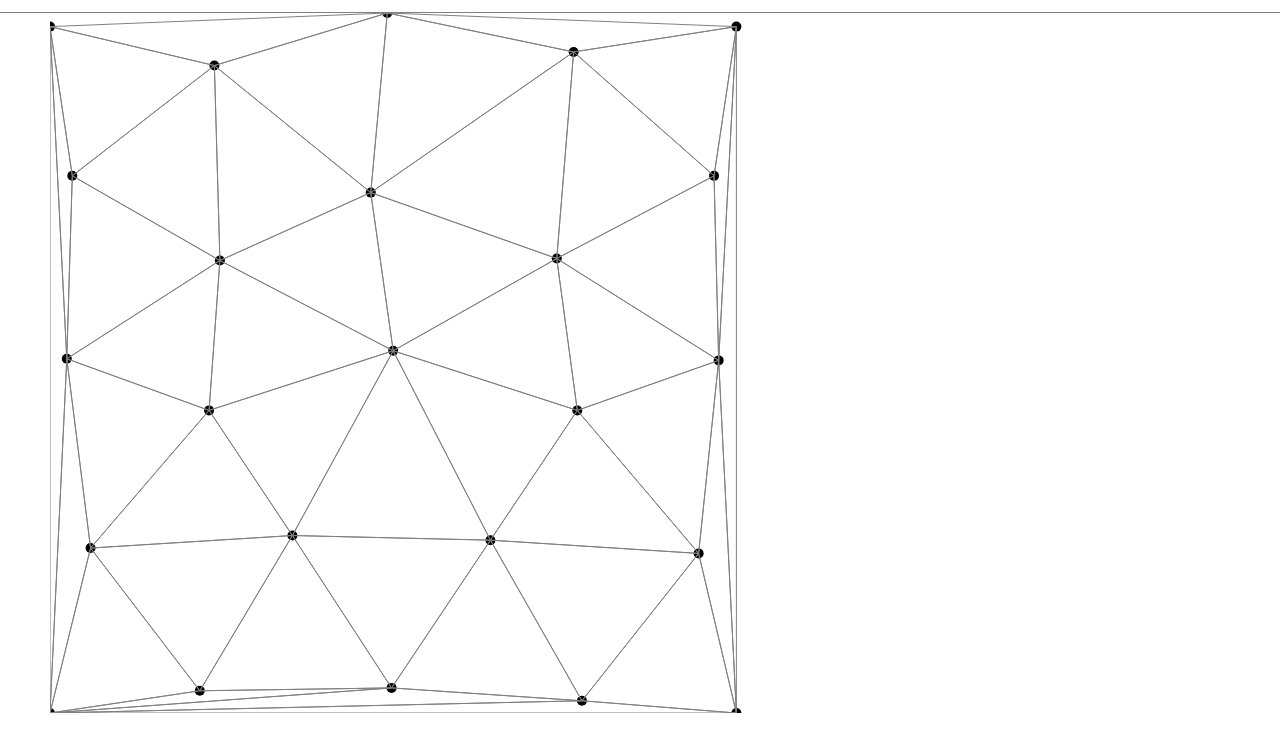
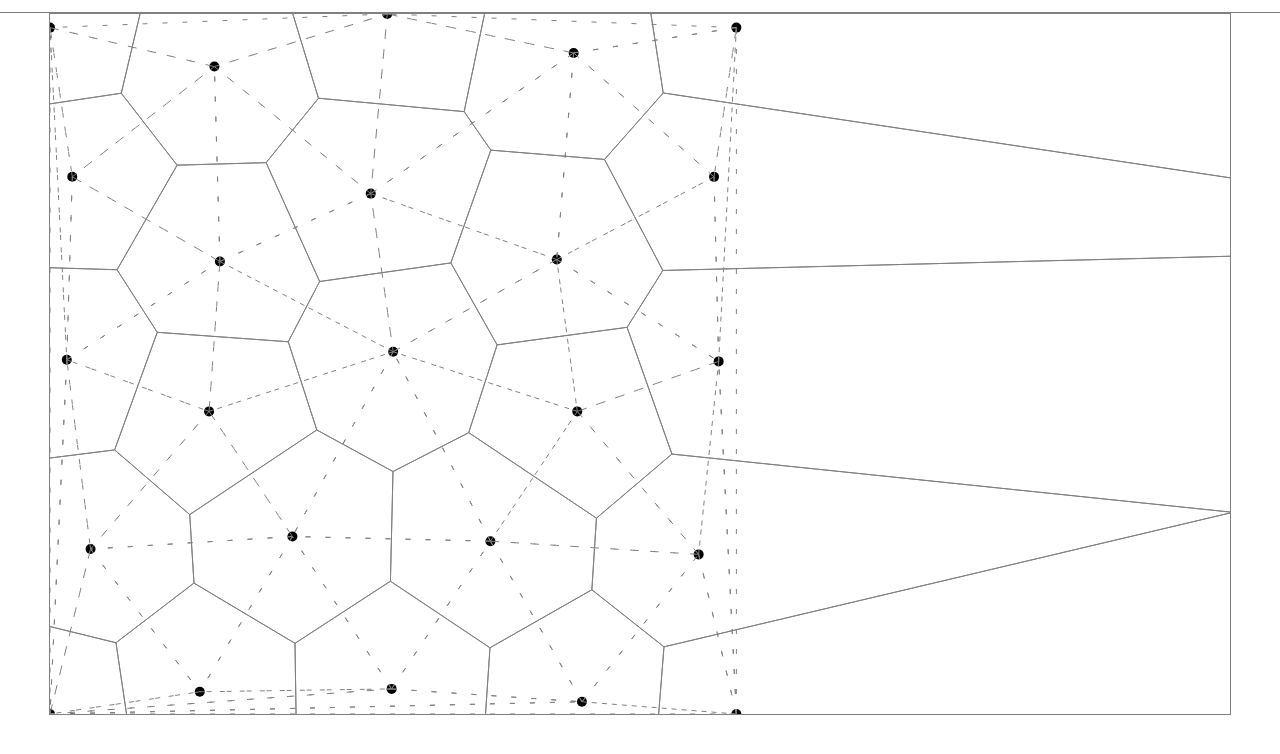
Before and after one commit to AlexandreDewilde/DelaunayTriangulation, a plain HTML site: page index.html in a window 1280 px wide. Shown: the part 46-800 px from the top of the page. Drawn offline with Linux system fonts and the light colour scheme.

Commit message:
add voronoi for bowyer

```diff
--- a/BowyerWatson.js
+++ b/BowyerWatson.js
@@ -1,24 +1,35 @@
+// based on https://en.wikipedia.org/wiki/Bowyer%E2%80%93Watson_algorithm
+// https://codeforces.com/blog/entry/85638
+
+// O(n^2)
 class BowyerWatson {
     constructor(nodes, drawNode, drawEdge) {
         this.nodes = nodes;
         this.drawNode = drawNode;
         this.drawEdge = drawEdge;
         this.delaunay = null;
+        this.voronoi = null;
         this.extendedNodes = null;
     }
 
-    draw(scaledNodes) {
-        for (const node of scaledNodes) {
+    draw() {
+        for (const node of this.nodes) {
             this.drawNode(node, 5, "black", this.canvas);
         }
         if (!this.delaunay) {
             this.triangulate();
         }
+        if (!this.voronoi) {
+            this.computeVoronoi();
+        }
 
         for (const triangle of this.delaunay) {
-            this.drawEdge(scaledNodes[triangle[0]], scaledNodes[triangle[1]], this.canvas);
-            this.drawEdge(scaledNodes[triangle[2]], scaledNodes[triangle[1]], this.canvas);
-            this.drawEdge(scaledNodes[triangle[0]], scaledNodes[triangle[2]], this.canvas);
+            this.drawEdge(this.nodes[triangle.a], this.nodes[triangle.b], true);
+            this.drawEdge(this.nodes[triangle.c], this.nodes[triangle.b], true);
+            this.drawEdge(this.nodes[triangle.a], this.nodes[triangle.c], true);
+        }
+        for (const edge of this.voronoi) {
+            this.drawEdge(edge[0], edge[1]);
         }
     }
 
@@ -28,7 +39,9 @@ class BowyerWatson {
         const supC = [-10, 20+10];
 
         this.extendedNodes = [...this.nodes, supA, supB, supC];
-        this.delaunay = [[this.nodes.length, this.nodes.length + 1, this.nodes.length + 2]];
+        const supTriangle = new Triangle(this.nodes.length, this.nodes.length + 1, this.nodes.length + 2);
+        supTriangle.setCircum(computeCircum(supTriangle, this.extendedNodes));
+        this.delaunay = [supTriangle];
 
         for (let i = 0; i < this.nodes.length; i++) {
             this.addPoint(i);
@@ -36,10 +49,36 @@ class BowyerWatson {
 
         for (let idx = this.delaunay.length - 1; idx >= 0; idx--) {
             const triangle = this.delaunay[idx];
-            for (const node of triangle) {
+            for (const node of [triangle.a, triangle.b, triangle.c]) {
                 if (node >= this.nodes.length) {
+                    // we should find an other datastructure to avoid expensive operation
                     this.delaunay.splice(idx, 1);
                     break;
+                }
+            }
+        }
+    }
+
+    computeVoronoi() {
+        const edgeTriangle = {};
+        for (const triangle of this.delaunay) {
+            for (const edge of getEdges(triangle)) {
+                const edgeString = getEdgeString(edge);
+                if (!(edgeString in edgeTriangle)) {
+                    edgeTriangle[edgeString] = [];
+                }
+                edgeTriangle[edgeString].push(triangle);
+            }
+        }
+        this.voronoi = [];
+        for (const triangle of this.delaunay) {
+            for (const edge of getEdges(triangle)) {
+                const edgeString = getEdgeString(edge);
+                for (const triangle2 of edgeTriangle[edgeString]) {
+                    if (triangle2 == triangle) {
+                        continue;
+                    }
+                    this.voronoi.push([triangle.circum, triangle2.circum]);
                 }
             }
         }
@@ -65,9 +104,6 @@ class BowyerWatson {
             for (const edge of getEdges(triangle)) {
                 const edge2String = getEdgeString([edge[1], edge[0]]);
                 let sharedEdge = sharedEdges[getEdgeString(edge)];
-                if (edge2String in sharedEdges) {
-                    sharedEdge += sharedEdges[edge2String];
-                }
                 if (sharedEdge == 1) {
                     polygon.push(edge);
                 }
@@ -79,7 +115,9 @@ class BowyerWatson {
         }
 
         for (const edge of polygon) {
-            this.delaunay.push([edge[0], edge[1], i]);
+            const newTriangle = new Triangle(edge[0], edge[1], i);
+            this.delaunay.push(newTriangle);
+            newTriangle.setCircum(computeCircum(newTriangle, this.extendedNodes));
         }
     }
 }
--- a/Canvas.js
+++ b/Canvas.js
@@ -27,16 +27,22 @@ class Canvas {
         const context = this.canvas.getContext('2d');
         context.fillStyle = "black";
         context.beginPath();
-        context.arc(node[0], node[1], size, 0, 2 * Math.PI);
+        context.arc(...this.transform(node, this.scale, this.xMin, this.yMin), size, 0, 2 * Math.PI);
         context.fill();
     }
 
-    drawEdge(A, B) {
+    drawEdge(A, B, dashed=false) {
         const context = this.canvas.getContext("2d");
         context.strokeStyle = "gray";
         context.beginPath();
-        context.moveTo(A[0], A[1]);
-        context.lineTo(B[0], B[1]);
+        if (dashed) {
+            context.setLineDash([5, 15]);
+        }
+        else {
+            context.setLineDash([]);
+        }
+        context.moveTo(...this.transform(A, this.scale, this.xMin, this.yMin));
+        context.lineTo(...this.transform(B, this.scale, this.xMin, this.yMin));
         context.stroke();
     }
 
@@ -64,11 +70,12 @@ class Canvas {
         this.scaledNodes = [];
         for (const node of this.nodes) {
             this.scaledNodes.push(this.transform(node, scale, xMin, yMin));
-
         }
         this.scale = scale;
         this.xMin = xMin;
         this.yMin = yMin;
+        this.xMax = xMax;
+        this.yMax = yMax;
     }
 
     transform(pos, scale, xMin, yMin) {
--- a/geometry.js
+++ b/geometry.js
@@ -1,13 +1,25 @@
+class Triangle {
+    constructor(a, b, c) {
+        this.a = a;
+        this.b = b;
+        this.c = c;
+        this.circum = null;
+    }
+    setCircum(circum) {
+        this.circum = circum;
+    }
+}
+
 function computeDst(node1, node2) {
     return Math.sqrt((node1[0] - node2[0]) * (node1[0] - node2[0]) + (node1[1] - node2[1]) * (node1[1] - node2[1]));
 }
 
 function getEdges(triangle) {
-    return [[triangle[0], triangle[1]], [triangle[1], triangle[2]], [triangle[2], triangle[0]]];
+    return [[triangle.a, triangle.b], [triangle.b, triangle.c], [triangle.c, triangle.a]];
 }
 
 function getEdgeString(edge) {
-    return edge[0] + "_" + edge[1];
+    return Math.min(edge[0], edge[1]) + "_" + Math.max(edge[1], edge[0]);
 }
 
 function getEdgesString(triangle) {
@@ -21,14 +33,14 @@ function getEdgesString(triangle) {
 
 function isCircum(triangle, point, nodes) {
     const center = computeCircum(triangle, nodes);
-    return computeDst(nodes[point], center) < computeDst(center, nodes[triangle[0]]);
+    return computeDst(nodes[point], center) < computeDst(center, nodes[triangle.a]);
 }
 
 // https://stackoverflow.com/questions/56224824/how-do-i-find-the-circumcenter-of-the-triangle-using-python-without-external-lib
 function computeCircum(triangle, nodes) {
-    const a = nodes[triangle[0]];
-    const b = nodes[triangle[1]];
-    const c = nodes[triangle[2]];
+    const a = nodes[triangle.a];
+    const b = nodes[triangle.b];
+    const c = nodes[triangle.c];
     const ah = a[0] * a[0] + a[1] * a[1];
     const bh = b[0] * b[0] + b[1] * b[1];
     const ch = c[0] * c[0] + c[1] * c[1];
--- a/index.css
+++ b/index.css
@@ -6,7 +6,7 @@ html, body {
 }
 
 canvas {
-    /* border: 1px solid black; */
+    border: 1px solid gray;
 }
 
 .navbar {
```
